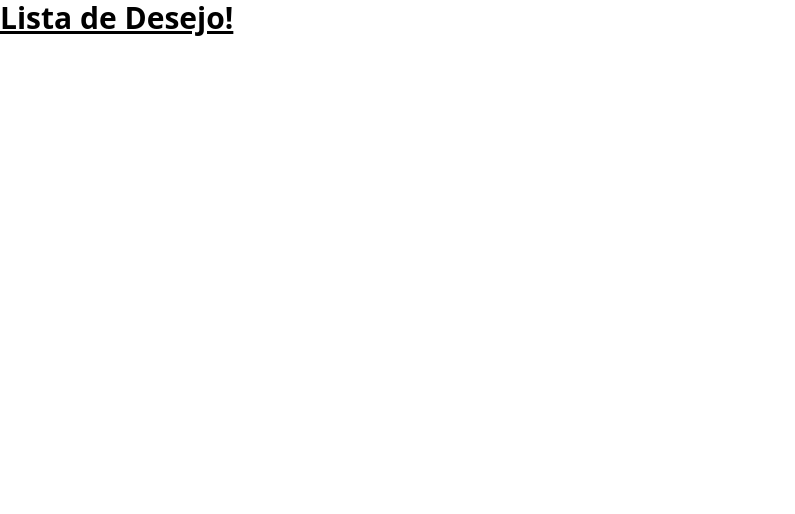
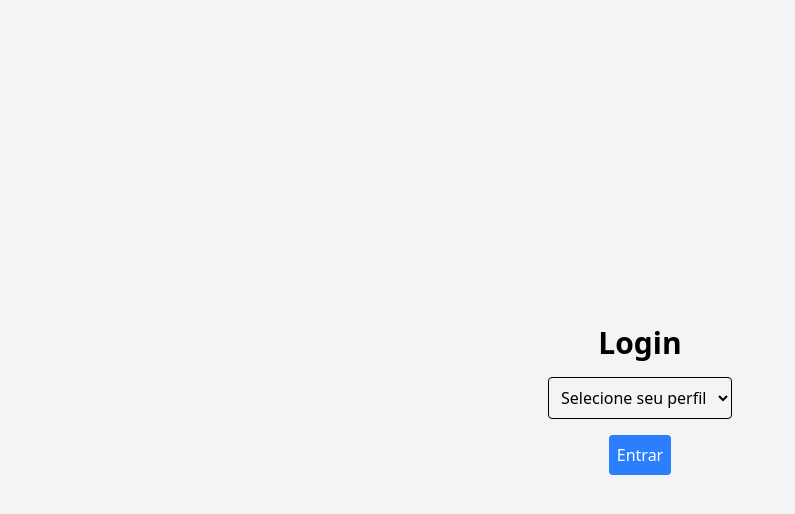
Before and after one commit to adrianemaciel/wish-list, a React (Vite) app: page / in a window 1280 px wide. Shown: the top 514 px of the page, without its empty margins (0-795 px from the left). Built offline with nearby package versions, Linux system fonts and the light colour scheme.

Commit message:
feat: add screen Login

```diff
--- a/src/App.tsx
+++ b/src/App.tsx
@@ -1,10 +1,16 @@
+import { BrowserRouter, Route, Routes } from "react-router";
+import LoginPage from "./pages/LoginPage";
+import AdminPage from "./pages/AdminPage";
 import "./index.css";
 
 function App() {
   return (
-    <>
-      <h1 className="text-3xl font-bold underline">Lista de Desejo!</h1>
-    </>
+    <BrowserRouter>
+      <Routes>
+        <Route path="/" element={<LoginPage />} />
+        <Route path="/admin" element={<AdminPage />} />
+      </Routes>
+    </BrowserRouter>
   );
 }
 
--- /dev/null
+++ b/src/pages/LoginPage.tsx
@@ -0,0 +1,40 @@
+import { useState } from "react";
+import { useNavigate } from "react-router-dom";
+
+const LoginPage = () => {
+  const [role, setRole] = useState("");
+  const navigate = useNavigate();
+
+  const handleLogin = () => {
+    if (role === "admin") {
+      navigate("/admin");
+    } else if (role === "guest") {
+      navigate("/guest");
+    }
+  };
+
+  return (
+    <div className="flex items-center justify-center min-h-screen bg-gray-100">
+      <div className="max-w-[1216px] mx-auto py-5 flex flex-col items-center">
+        <h1 className="text-3xl font-bold mb-4">Login</h1>
+        <select
+          className="border p-2 rounded mb-4"
+          value={role}
+          onChange={(e) => setRole(e.target.value)}
+        >
+          <option value="">Selecione seu perfil</option>
+          <option value="admin">Aniversariante</option>
+          <option value="guest">Convidado</option>
+        </select>
+        <button
+          className="bg-blue-500 text-white p-2 rounded"
+          onClick={handleLogin}
+        >
+          Entrar
+        </button>
+      </div>
+    </div>
+  );
+};
+
+export default LoginPage;
```
